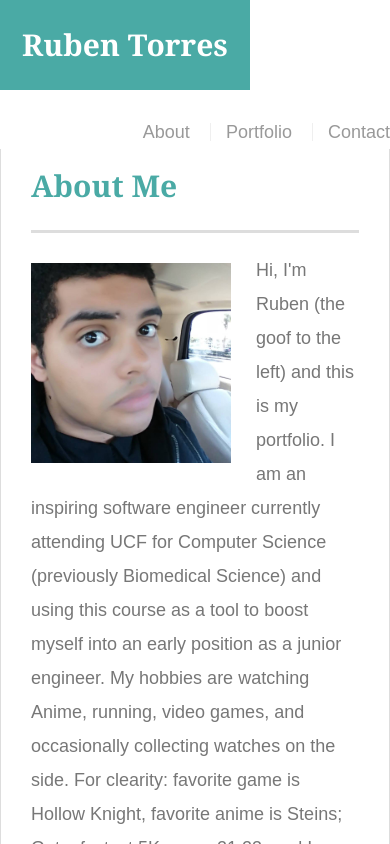
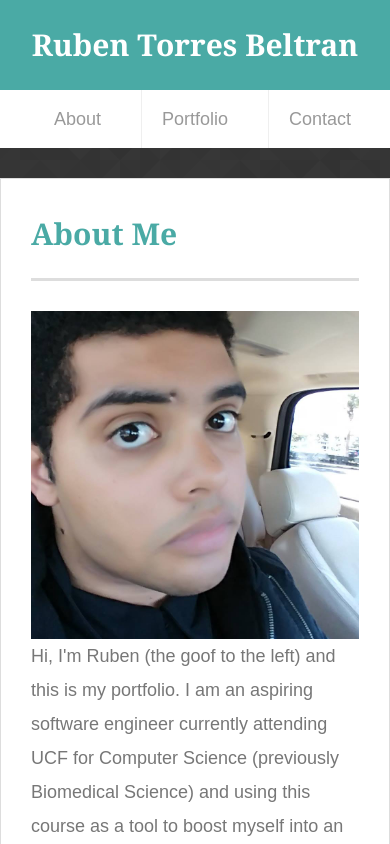
Before and after one commit to Rubentba/Responsive-Portfolio, a plain HTML site: page index.html in a window 390 px wide. Shown: the top 844 px of the page. Drawn offline with Linux system fonts and the light colour scheme.

Commit message:
Finished 640px media

```diff
--- a/assets/css/style.css
+++ b/assets/css/style.css
@@ -155,6 +155,20 @@ footer {
     width: 100%;
 }
 
+/* sticky footer */
+
+html, body {
+    height: 100%;
+    margin: 0;
+}
+.wrapper {
+    min-height: 100%;
+    margin-bottom: -50px;
+}
+.footer, .push {
+    height: 50px;
+}
+
 /* portfolio */
 
 .work {
@@ -218,3 +232,41 @@ input {
     border: none;
     cursor: pointer;
 }
+
+@media screen and (max-width: 980px) {
+}
+
+@media screen and (max-width: 768px) {
+}
+
+@media screen and (max-width: 640px) {
+
+    #masterHeader {
+        position: static;
+        margin-bottom: -100px;
+    }
+
+    #logo {
+        width:100%
+    }
+    nav {
+        float: none;
+        text-align: center;
+        margin-top: 0px;
+    }
+    nav a {
+        padding: 20px;
+    }
+    /* About Change */
+    .authImage{
+        width: 100%;
+    }
+    /* Portfolio Change */
+    .work{
+        width: 100%;
+    }
+    /* Contact Change */
+    #mainSectionContact{
+        margin-bottom: 300px;
+    }
+}
--- a/index.html
+++ b/index.html
@@ -4,11 +4,14 @@
 <head>
     <title>Basic-Portfolio</title>
 
+    <meta name="viewport" content="width=device-width, initial-scale=1.0">
+
     <link rel="stylesheet" type="text/css" href="assets/css/reset.css">
     <link rel="stylesheet" type="text/css" href="assets/css/style.css">
 </head>
 
 <body>
+    <section class="wrapper">
         <header id="masterHeader">
             <div class="container">
 
@@ -30,10 +33,10 @@
 
                 <img src="assets/images/Me.jpg" class="authImage" alt="Picture of Me">
 
-            <p> Hi, I'm Ruben (the goof to the left) and this is my portfolio. I am an inspiring software engineer currently attending UCF for Computer Science (previously Biomedical Science) and using this course as a tool to boost myself into an early position as a junior engineer. My hobbies are watching Anime, running, video games, and occasionally collecting watches on the side. For clearity: favorite game is Hollow Knight, favorite anime is Steins; Gate, fastest 5K was a 21:23, and I am currently looking into buying a Breitling Navitimer. I am currently learning HTML, CSS, Bootstrap, and Javascript. </p></p>
+                <p> Hi, I'm Ruben (the goof to the left) and this is my portfolio. I am an aspiring software engineer currently attending UCF for Computer Science (previously Biomedical Science) and using this course as a tool to boost myself into an early position as a junior engineer. My hobbies are watching Anime, running, video games, and occasionally collecting watches on the side. For clearity: favorite game is Hollow Knight, favorite anime is Steins; Gate, fastest 5K was a 21:23, and I am currently looking into buying a Breitling Navitimer. I am currently learning HTML, CSS, Bootstrap, and Javascript. </p></p>
             </section>
 
-        <section class="sidebar">
+            <!-- <section class="sidebar">
                 <div id="Connect">
                     <h2>Connect with Me</h2>
 
@@ -41,8 +44,10 @@
 
                     <img src="assets/images/linkedinIcon.png" class="social" alt="LinkedIn">
                 </div>
+            </section> -->
+            <div class="push"></div>
+        </div>
     </section>
-    </div>
 
     <footer>
         <div class="container">&copy; Copyright 2019 Ruben Torres Beltran</div>
```
Also changed, not shown: contact.html (+8 -3 lines), portfolio.html (+6 -2 lines). Lines whose indentation alone changed are shown as unchanged.
